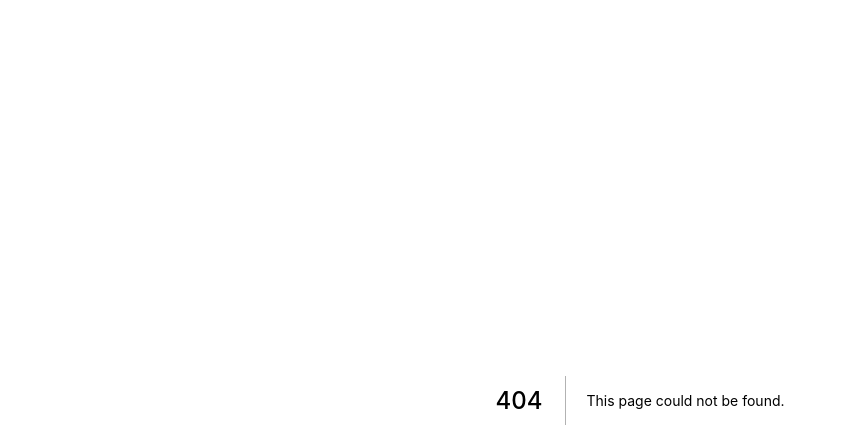
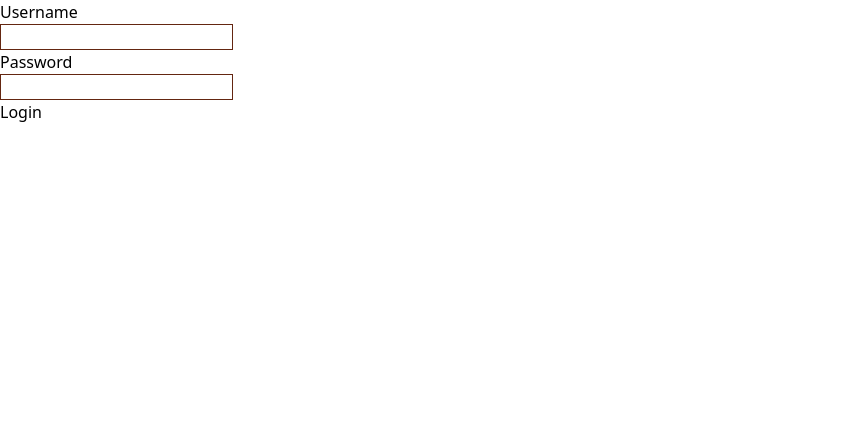
Before and after one commit to bhavankumar2911/vec-canteen-client, a Next.js app: page /user/login in a window 1280 px wide. Before the commit this address had no page. Shown: the top 448 px of the page, without its empty margins (0-847 px from the left). Built offline with nearby package versions, Linux system fonts and the light colour scheme.

Commit message:
login page created

```diff
--- /dev/null
+++ b/pages/user/login.jsx
@@ -0,0 +1,64 @@
+import React, { useState } from "react";
+import Axios from "axios";
+
+const inputClasses = "border border-primary";
+
+function login() {
+  const [formData, setFormData] = useState({ username: "", password: "" });
+
+  const handleDataForm = (e) => {
+    const field = e.target.name;
+    const fieldValue = e.target.value;
+
+    if (field == "username") setFormData({ ...formData, username: fieldValue });
+    else setFormData({ ...formData, password: fieldValue });
+  };
+
+  const handleSubmit = async (e) => {
+    e.preventDefault();
+
+    try {
+      const { data } = await Axios.post(
+        `${process.env.NEXT_PUBLIC_API_HOST}/user/login`,
+        { ...formData },
+        { withCredentials: true }
+      );
+
+      alert(data.message);
+    } catch (error) {
+      alert(error.response.data.message);
+    }
+  };
+
+  return (
+    <main>
+      <form onSubmit={handleSubmit}>
+        <div>
+          <label htmlFor="username">Username</label>
+          <br />
+          <input
+            type="text"
+            name="username"
+            value={formData.username}
+            onChange={handleDataForm}
+            className={inputClasses}
+          />
+        </div>
+        <div>
+          <label htmlFor="password">Password</label>
+          <br />
+          <input
+            type="password"
+            name="password"
+            value={formData.password}
+            onChange={handleDataForm}
+            className={inputClasses}
+          />
+        </div>
+        <button type="submit">Login</button>
+      </form>
+    </main>
+  );
+}
+
+export default login;
--- a/pages/user/signup.jsx
+++ b/pages/user/signup.jsx
@@ -48,16 +48,17 @@ function signup() {
   const handleSubmit = async (e) => {
     e.preventDefault();
 
+    console.log({ ...formData });
     try {
-      const response = await Axios.post(
+      const { data } = await Axios.post(
         `${process.env.NEXT_PUBLIC_API_HOST}/user`,
         { ...formData }
       );
+
+      alert(data.message);
     } catch (error) {
-      console.log(error);
+      alert(error.response.data.message);
     }
-
-    console.log(formData);
   };
 
   return (
@@ -94,6 +95,7 @@ function signup() {
             value={formData.department}
             onChange={handleDataChange}
           >
+            <option value="">Select</option>
             <option value="Automobile Engineering">
               Automobile Engineering
             </option>
```
